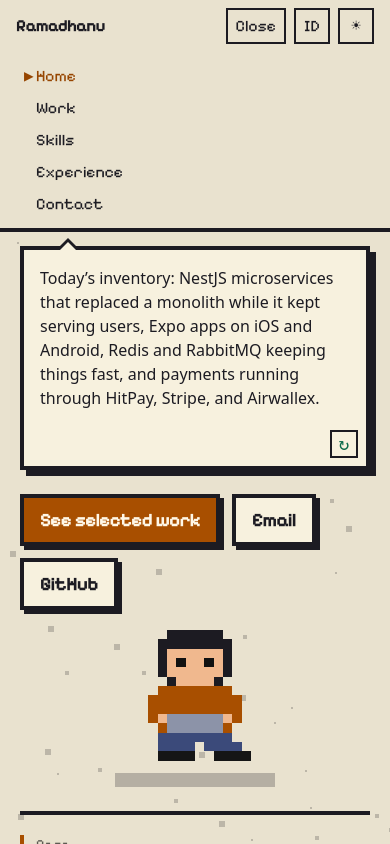
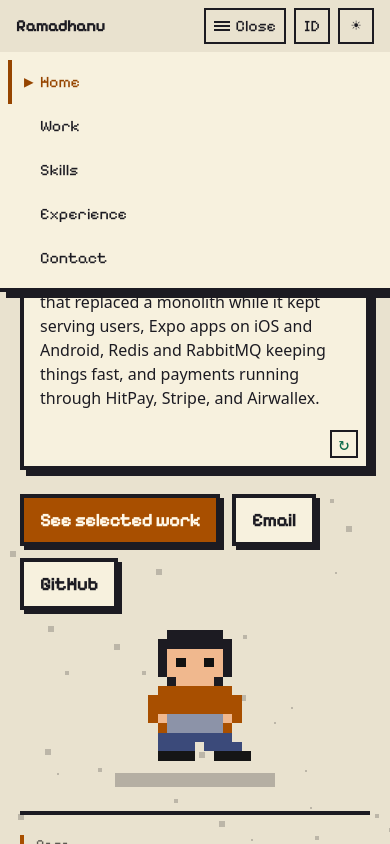
Before and after one commit to RZID/RZID, a React (Vite) app: page / in a window 390 px wide. Both pictures are taken after a click on the button "Menu". Shown: the top 844 px of the page. Built offline with nearby package versions, Linux system fonts and the light colour scheme.

Commit message:
feat: polish mobile menu tap targets and open motion

```diff
--- a/src/components/layout/header.tsx
+++ b/src/components/layout/header.tsx
@@ -145,7 +145,7 @@ export const Header = () => {
     '--wipe-y': `${themeWipe?.y ?? 0}px`,
   }
 
-  const navLink = (item: (typeof nav)[number]) => {
+  const navLink = (item: (typeof nav)[number], stacked = false) => {
     const isActive = active === item.id
 
     return (
@@ -159,8 +159,11 @@ export const Header = () => {
         }}
         aria-current={isActive ? 'location' : undefined}
         className={cn(
-          'group inline-flex items-center px-2 py-1 font-pixel text-base',
-          isActive ? 'text-accent-text' : 'hover:text-accent-text',
+          'group inline-flex items-center font-pixel text-base',
+          stacked ? 'min-h-11 w-full gap-1 border-l-4 px-3 py-2' : 'px-2 py-1',
+          isActive
+            ? cn('text-accent-text', stacked && 'border-accent-text bg-panel')
+            : cn('hover:text-accent-text', stacked && 'border-transparent hover:bg-panel'),
         )}
       >
         <span
@@ -193,7 +196,7 @@ export const Header = () => {
         </a>
 
         <nav aria-label={t(ui.primaryNav)} className="hidden items-center gap-0.5 lg:flex">
-          {nav.map(navLink)}
+          {nav.map((item) => navLink(item))}
         </nav>
 
         <div className="flex items-center gap-2">
@@ -203,8 +206,13 @@ export const Header = () => {
             aria-controls="mobile-menu"
             aria-label={menuOpen ? t(ui.closeMenu) : t(ui.menu)}
             onClick={() => setMenuOpen((open) => !open)}
-            className="h-9 cursor-pointer border-2 border-ink px-2 font-pixel text-base lg:hidden"
+            className="inline-flex h-9 cursor-pointer items-center gap-1.5 border-2 border-ink px-2 font-pixel text-base lg:hidden"
           >
+            <span aria-hidden className="inline-flex flex-col gap-0.5">
+              <span className="block h-0.5 w-4 bg-current" />
+              <span className="block h-0.5 w-4 bg-current" />
+              <span className="block h-0.5 w-4 bg-current" />
+            </span>
             {menuOpen ? t(ui.closeMenu) : t(ui.menu)}
           </button>
           <button
@@ -230,9 +238,9 @@ export const Header = () => {
         <nav
           id="mobile-menu"
           aria-label={t(ui.primaryNav)}
-          className="absolute top-full right-0 left-0 flex flex-col border-b-4 border-ink bg-page px-4 py-2 lg:hidden"
+          className="menu-drop absolute top-full right-0 left-0 flex flex-col border-b-4 border-ink bg-panel px-2 py-2 shadow-hard lg:hidden"
         >
-          {nav.map(navLink)}
+          {nav.map((item) => navLink(item, true))}
         </nav>
       ) : null}
 
--- a/src/styles/index.css
+++ b/src/styles/index.css
@@ -156,6 +156,21 @@
   background: var(--mint);
   opacity: 0;
   animation: wipe-echo 720ms steps(8) 80ms forwards;
+}
+
+.menu-drop {
+  animation: menu-drop 240ms steps(4) both;
+}
+
+@keyframes menu-drop {
+  from {
+    opacity: 0;
+    transform: translateY(-8px);
+  }
+  to {
+    opacity: 1;
+    transform: translateY(0);
+  }
 }
 
 .lang-slices {
```
